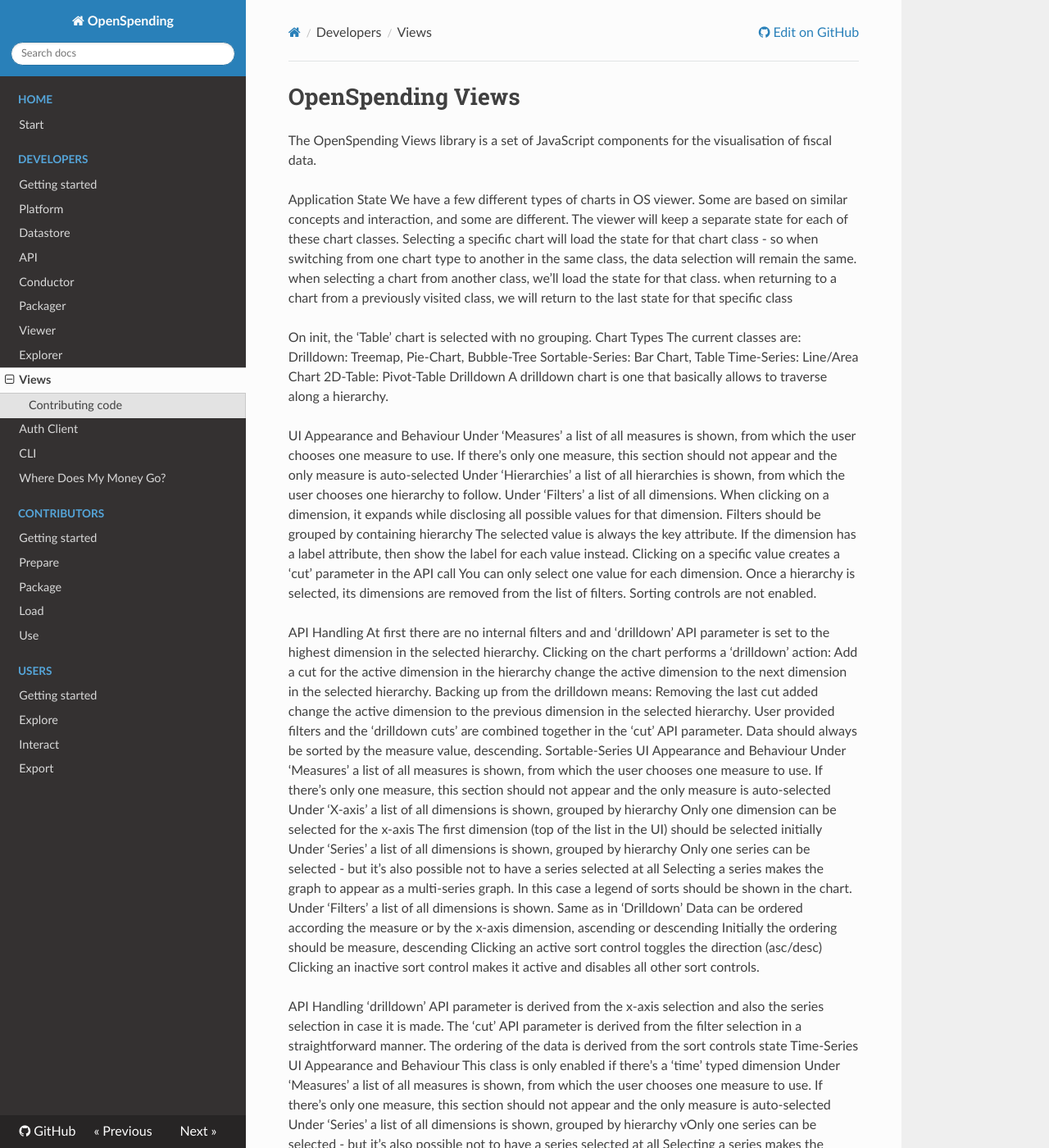
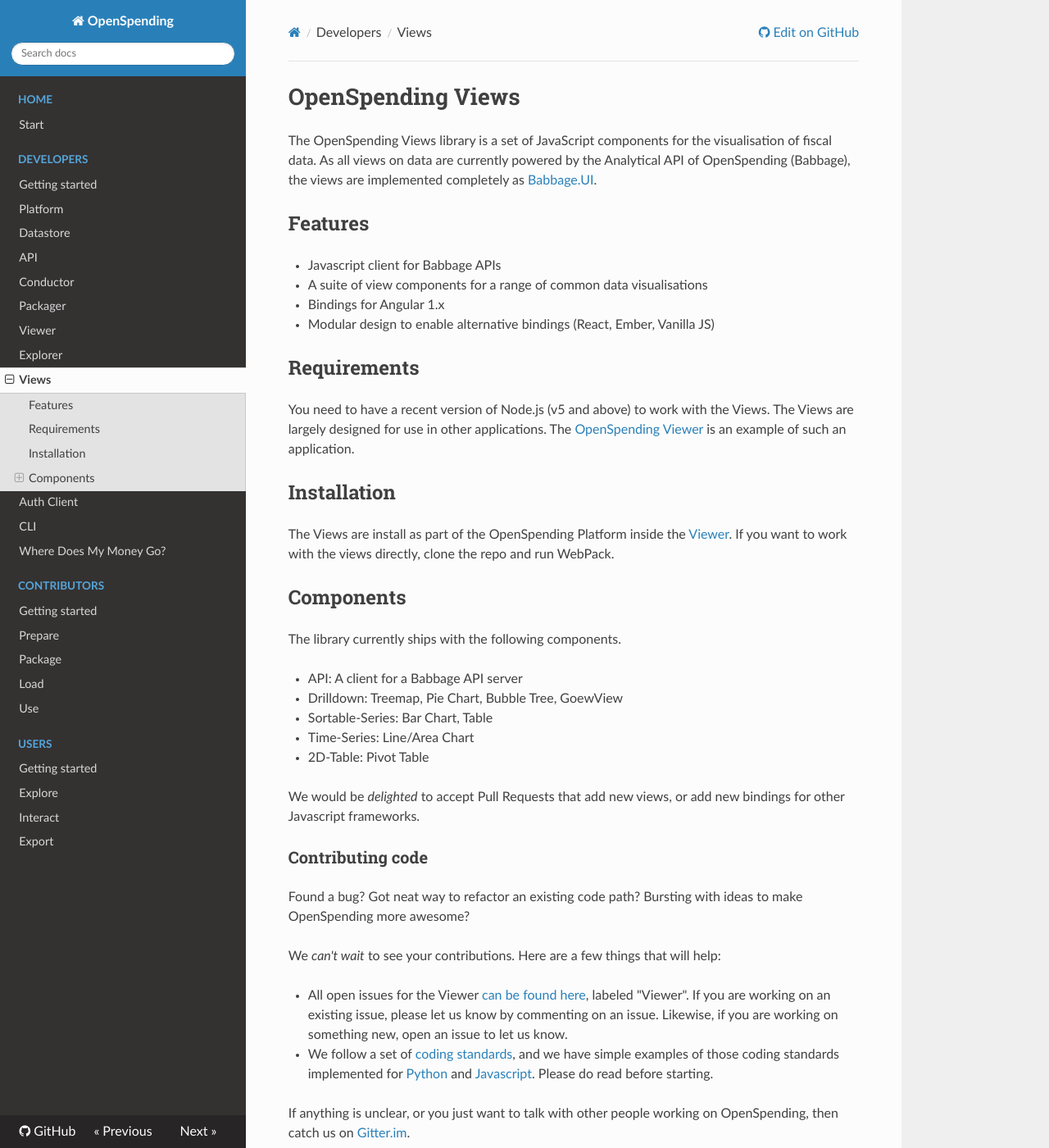
Before and after one commit to openspending/docs, an MkDocs documentation site: the page built from docs/developers/views.md, in a window 1280 px wide and 1400 px high. Shown: the whole window at 82% size. Built offline with MkDocs 1.6.1, drawn with Linux system fonts in a browser that asks for light colours; nearby versions of some CDN libraries; old or Windows-style settings are respelled for this version of MkDocs; some of the changed text lies outside the part shown.

Commit message:
update views docs

```diff
--- a/docs/developers/views.md
+++ b/docs/developers/views.md
@@ -1,89 +1,33 @@
 # OpenSpending Views
 
-The OpenSpending Views library is a set of JavaScript components for the visualisation of fiscal data.
+The OpenSpending Views library is a set of JavaScript components for the visualisation of fiscal data. As all views on data are currently powered by the Analytical API of OpenSpending (Babbage), the views are implemented completely as [Babbage.UI](https://github.com/openspending/babbage.ui).
 
+## Features
 
+- Javascript client for Babbage APIs
+- A suite of view components for a range of common data visualisations
+- Bindings for Angular 1.x
+- Modular design to enable alternative bindings (React, Ember, Vanilla JS)
 
-Application State
-We have a few different types of charts in OS viewer. Some are based on similar concepts and interaction, and some are different.
-The viewer will keep a separate state for each of these chart classes. Selecting a specific chart will load the state for that chart class - so
-when switching from one chart type to another in the same class, the data selection will remain the same.
-when selecting a chart from another class, we’ll load the state for that class.
-when returning to a chart from a previously visited class, we will return to the last state for that specific class
+## Requirements
 
-On init, the ‘Table’ chart is selected with no grouping.
-Chart Types
-The current classes are:
-Drilldown: Treemap, Pie-Chart, Bubble-Tree
-Sortable-Series: Bar Chart, Table
-Time-Series: Line/Area Chart
-2D-Table: Pivot-Table
-Drilldown
-A drilldown chart is one that basically allows to traverse along a hierarchy.
+You need to have a recent version of Node.js (v5 and above) to work with the Views. The Views are largely designed for use in other applications. The [OpenSpending Viewer](./viewer/) is an example of such an application.
 
-UI Appearance and Behaviour
-Under ‘Measures’ a list of all measures is shown, from which the user chooses one measure to use.
-If there’s only one measure, this section should not appear and the only measure is auto-selected
-Under ‘Hierarchies’ a list of all hierarchies is shown, from which the user chooses one hierarchy to follow.
-Under ‘Filters’ a list of all dimensions. When clicking on a dimension, it expands while disclosing all possible values for that dimension.
-Filters should be grouped by containing hierarchy
-The selected value is always the key attribute.
-If the dimension has a label attribute, then show the label for each value instead.
-Clicking on a specific value creates a ‘cut’ parameter in the API call
-You can only select one value for each dimension.
-Once a hierarchy is selected, its dimensions are removed from the list of filters.
-Sorting controls are not enabled.
+## Installation
 
-API Handling
-At first there are no internal filters and and ‘drilldown’ API parameter is set to the highest dimension in the selected hierarchy.
-Clicking on the chart performs a ‘drilldown’ action:
-Add a cut for the active dimension in the hierarchy
-change the active dimension to the next dimension in the selected hierarchy.
-Backing up from the drilldown means:
-Removing the last cut added
-change the active dimension to the previous dimension in the selected hierarchy.
-User provided filters and the ‘drilldown cuts’ are combined together in the ‘cut’ API parameter.
-Data should always be sorted by the measure value, descending.
-Sortable-Series
-UI Appearance and Behaviour
-Under ‘Measures’ a list of all measures is shown, from which the user chooses one measure to use.
-If there’s only one measure, this section should not appear and the only measure is auto-selected
-Under ‘X-axis’ a list of all dimensions is shown, grouped by hierarchy
-Only one dimension can be selected for the x-axis
-The first dimension (top of the list in the UI) should be selected initially
-Under ‘Series’ a list of all dimensions is shown, grouped by hierarchy
-Only one series can be selected - but it’s also possible not to have a series selected at all
-Selecting a series makes the graph to appear as a multi-series graph. In this case a legend of sorts should be shown in the chart.
-Under ‘Filters’ a list of all dimensions is shown. Same as in ‘Drilldown’
-Data can be ordered according the measure or by the x-axis dimension, ascending or descending
-Initially the ordering should be measure, descending
-Clicking an active sort control toggles the direction (asc/desc)
-Clicking an inactive sort control makes it active and disables all other sort controls.
+The Views are install as part of the OpenSpending Platform inside the [Viewer](./viewer/). If you want to work with the views directly, clone the repo and run WebPack.
 
+## Components
 
-API Handling
-‘drilldown’ API parameter is derived from the x-axis selection and also the series selection in case it is made.
-The ‘cut’ API parameter is derived from the filter selection in a straightforward manner.
-The ordering of the data is derived from the sort controls state
-Time-Series
-UI Appearance and Behaviour
-This class is only enabled if there’s a ‘time’ typed dimension
-Under ‘Measures’ a list of all measures is shown, from which the user chooses one measure to use.
-If there’s only one measure, this section should not appear and the only measure is auto-selected
-Under ‘Series’ a list of all dimensions is shown, grouped by hierarchy
-vOnly one series can be selected - but it’s also possible not to have a series selected at all
-Selecting a series makes the graph to appear as a multi-series graph. In this case a legend of sorts should be shown in the chart.
-Under ‘Filters’ a list of all dimensions is shown. Same as in ‘Drilldown’
-Sorting controls are not enabled.
+The library currently ships with the following components.
 
-API Handling
-‘drilldown’ API parameter should always contain the time dimension.
-In case a series dimension was selected, it should be appended to the ‘drilldown’ API parameter
-The ‘cut’ API parameter is derived from the filter selection in a straightforward manner.
-Data is always sorted by the time dimension.
-2D-Table
-UI Appearance and Behaviour
-API Handling
+- API: A client for a Babbage API server
+- Drilldown: Treemap, Pie Chart, Bubble Tree, GoewView
+- Sortable-Series: Bar Chart, Table
+- Time-Series: Line/Area Chart
+- 2D-Table: Pivot Table
+
+We would be *delighted* to accept Pull Requests that add new views, or add new bindings for other Javascript frameworks.
 
 ### Contributing code
 
```
